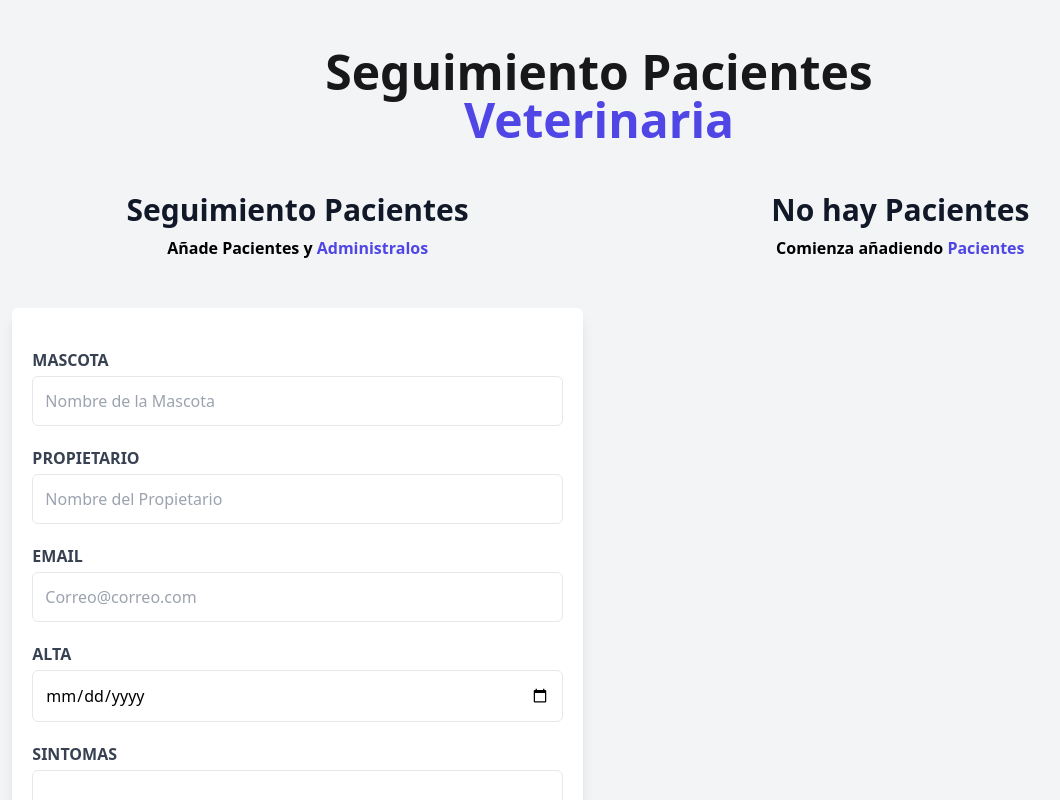
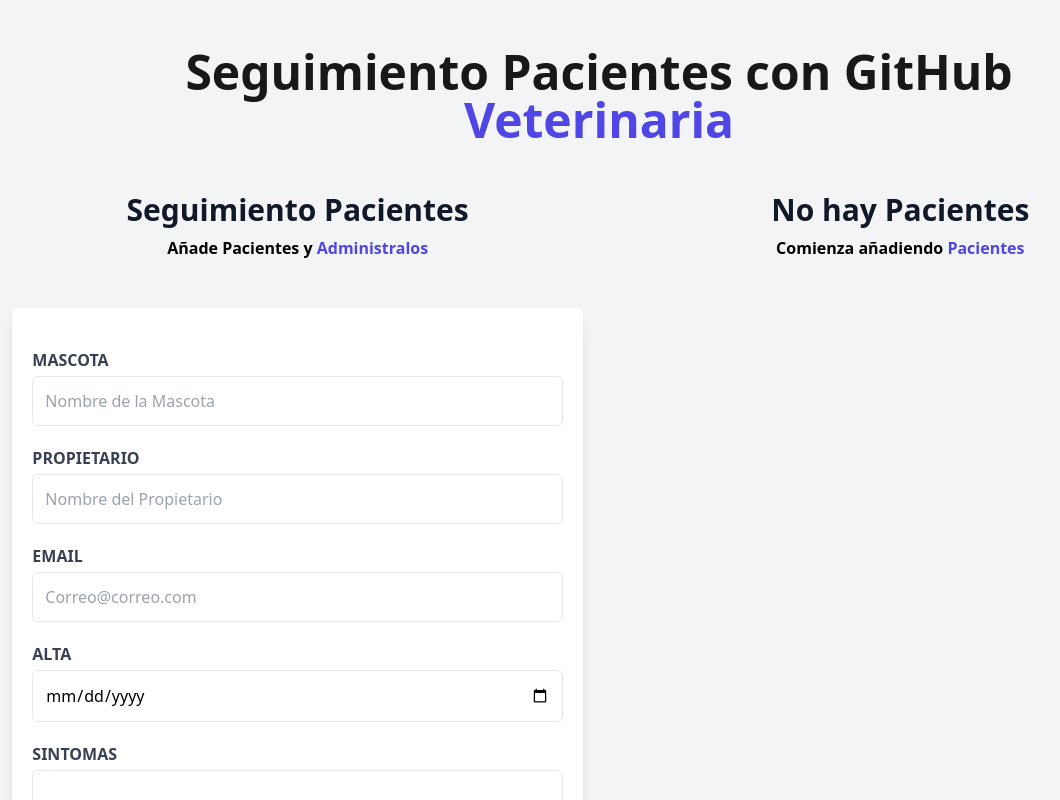
Before and after one commit to cuourses/citas-practica, a React (Vite) app: page / in a window 1280 px wide. Shown: the top 800 px of the page, without its empty margins (41-1101 px from the left). Built offline with nearby package versions, Linux system fonts and the light colour scheme.

Commit message:
[FEATURE] cambiar titulo

```diff
--- a/src/components/Header.jsx
+++ b/src/components/Header.jsx
@@ -1,7 +1,7 @@
 
 const Header = () => {
   return (
-    <h1 className="mb-12 text-5xl font-black text-center text-zinc-900">Seguimiento Pacientes
+    <h1 className="mb-12 text-5xl font-black text-center text-zinc-900">Seguimiento Pacientes con GitHub
       <span className="block text-indigo-600">Veterinaria</span>
     </h1>
   )
```
